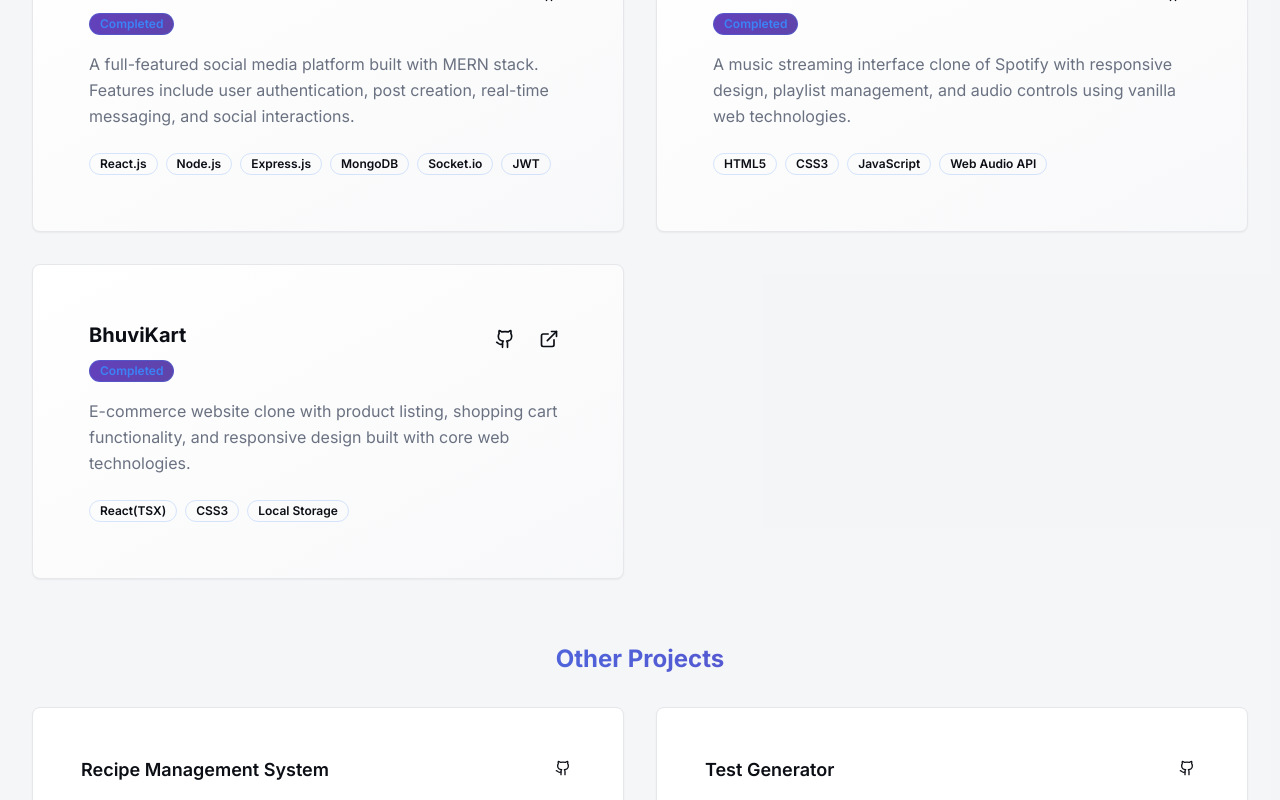
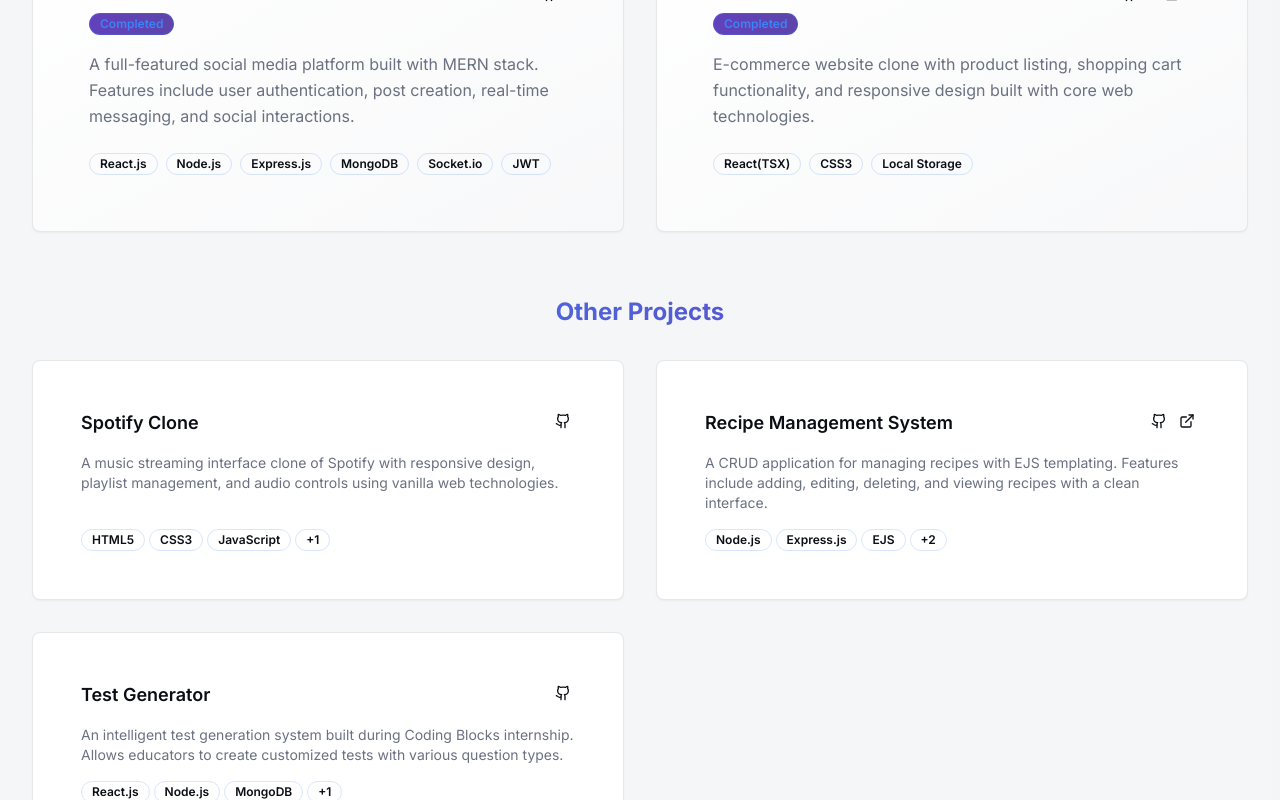
Before and after one commit to dheerajgaurgithub/Portfolio_dheerajgaur, a React (Vite) app: page / in a window 1280 px wide. Shown: the part 3791-4591 px from the top of the page. Built offline with nearby package versions, Linux system fonts and the light colour scheme.

Commit message:
fix(Projects): update project featured status and live link
- Set Spotify clone featured status to false as it's no longer a featured project
- Add live deployment link for Recipe Management System

```diff
--- a/src/components/Projects.tsx
+++ b/src/components/Projects.tsx
@@ -21,7 +21,7 @@ const Projects = () => {
       technologies: ['HTML5', 'CSS3', 'JavaScript', 'Web Audio API'],
       github: 'https://github.com/dheerajgaurgithub/spotify-clone',
       live: '#',
-      featured: true,
+      featured: false,
       status: 'Completed'
     },
     {
@@ -29,7 +29,7 @@ const Projects = () => {
       description: 'A CRUD application for managing recipes with EJS templating. Features include adding, editing, deleting, and viewing recipes with a clean interface.',
       technologies: ['Node.js', 'Express.js', 'EJS', 'MongoDB', 'Bootstrap'],
       github: 'https://github.com/dheerajgaurgithub/Recipe-Management-System',
-      live: '#',
+      live: 'https://recipe-management-system-qt53.onrender.com/',
       featured: false,
       status: 'Completed'
     },
```
